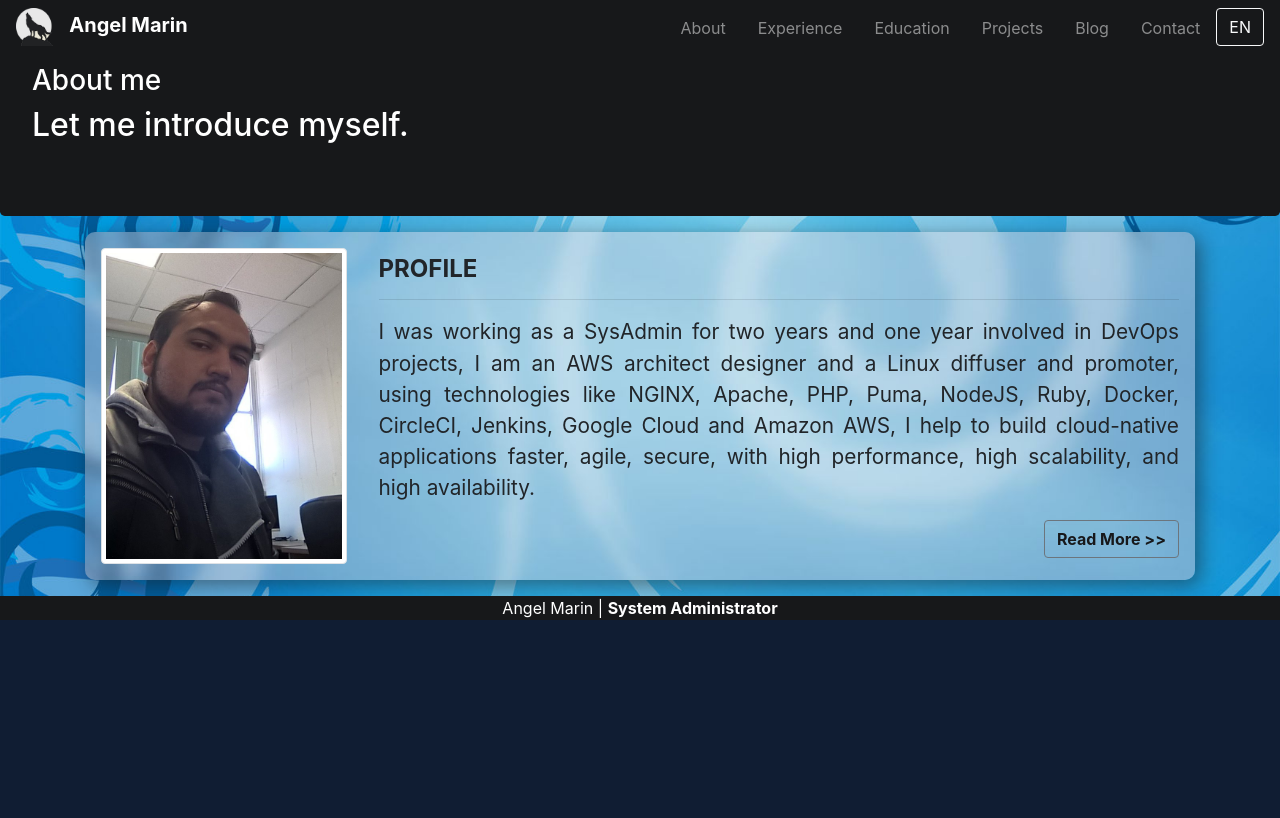
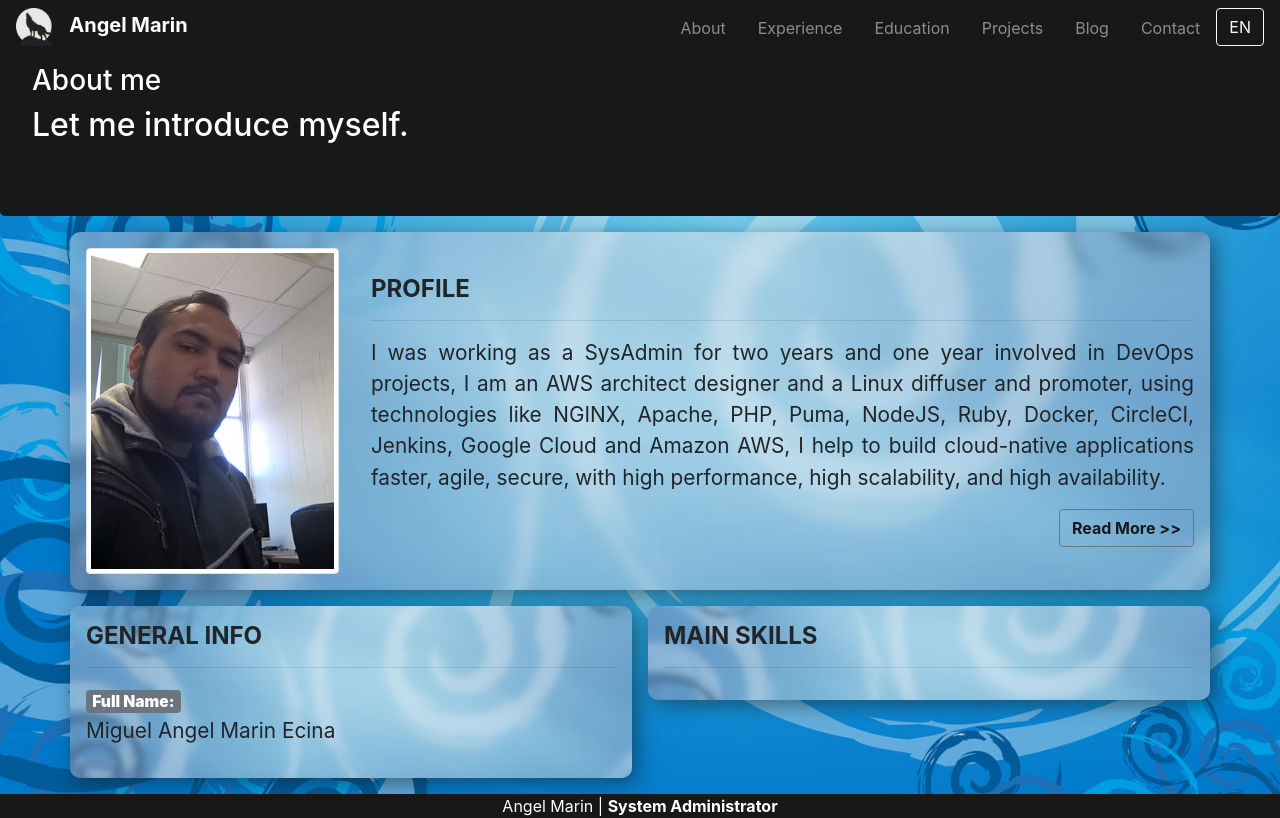
Before and after one commit to AngelMarinWolf/angelmarin-website, a Vue app: page /about in a window 1280 px wide. Built offline with nearby package versions, Linux system fonts and the light colour scheme.

Commit message:
Profile and Skill cards added

```diff
--- /dev/null
+++ b/src/components/InformationCard.vue
@@ -0,0 +1,26 @@
+<template lang="html">
+  <b-container class="p-0">
+    <h4><strong>GENERAL INFO</strong></h4>
+    <hr>
+    <ul class="list-unstyled description-text">
+      <li>
+        <b-badge>
+          <strong>Full Name:</strong>
+        </b-badge>
+        <p>Miguel Angel Marin Ecina</p>
+      </li>
+      <li>
+        <b-badge>
+        </b-badge>
+      </li>
+    </ul>
+  </b-container>
+</template>
+
+<script>
+export default {
+}
+</script>
+
+<style lang="css">
+</style>
--- a/src/components/ProfileCard.vue
+++ b/src/components/ProfileCard.vue
@@ -1,5 +1,4 @@
 <template lang="html">
-  <b-container id="ProfileCard" class="mt-3 mb-3">
   <b-row align-v="center">
     <b-col sm="12" md="3" class="p-3">
       <img src="../assets/pictures/profile_image.jpg" alt="Profile_Picture" class="img-thumbnail">
@@ -36,7 +35,6 @@
       </div>
     </b-col>
   </b-row>
-  </b-container>
 </template>
 
 <script>
@@ -50,9 +48,9 @@ export default {
   computed: {
     getReadMessageBtn () {
       if (this.readmoreShow) {
-        return "<< Collapse"
-      }else {
-        return "Read More >>"
+        return '<< Collapse'
+      } else {
+        return 'Read More >>'
       }
     }
   }
@@ -60,22 +58,6 @@ export default {
 </script>
 
 <style lang="css">
-#ProfileCard{
-  background-image: url('../assets/backgrounds/debian-blue-blur.jpg');
-  background-attachment: fixed;
-  background-position: center;
-  background-size: cover;
-
-  border-radius: 10px;
-  border-color: grey;
-
-  -webkit-box-shadow: 5px 5px 20px 0px rgba(23,24,26,0.5);
-  -moz-box-shadow: 5px 5px 20px 0px rgba(23,24,26,0.5);
-  box-shadow: 5px 5px 20px 0px rgba(23,24,26,0.5);
-}
-.description-text {
-  font-size: 1.30em;
-}
 .btn-outline-square {
   color: #17181A !important;
 }
--- /dev/null
+++ b/src/components/SkillsCard.vue
@@ -0,0 +1,14 @@
+<template lang="html">
+  <b-container class="p-0">
+    <h4><strong>MAIN SKILLS</strong></h4>
+    <hr>
+  </b-container>
+</template>
+
+<script>
+export default {
+}
+</script>
+
+<style lang="css">
+</style>
--- a/src/views/About.vue
+++ b/src/views/About.vue
@@ -1,8 +1,22 @@
 <template lang="html">
   <section id="About" class="animated fadeIn">
     <AboutTitle/>
-    <b-container>
+    <b-container id="ProfileCard" class="blurCard mt-3 mb-3">
       <ProfileCard/>
+    </b-container>
+    <b-container class="mt-3 mb-3">
+      <b-row>
+        <b-col sm="6" id="InformationCard" class="p-0 pr-2">
+          <b-container class="blurCard p-3">
+            <InformationCard/>
+          </b-container>
+        </b-col>
+        <b-col sm="6" id="SkillsCard" class="p-0 pl-2">
+          <b-container class="blurCard p-3">
+            <SkillsCard/>
+          </b-container>
+        </b-col>
+      </b-row>
     </b-container>
     <Footer/>
   </section>
@@ -11,12 +25,16 @@
 <script>
 import AboutTitle from '@/components/AboutTitle.vue'
 import ProfileCard from '@/components/ProfileCard.vue'
+import InformationCard from '@/components/InformationCard.vue'
+import SkillsCard from '@/components/SkillsCard.vue'
 import Footer from '@/components/Footer.vue'
 
 export default {
   components: {
     AboutTitle,
     ProfileCard,
+    InformationCard,
+    SkillsCard,
     Footer
   }
 }
@@ -29,7 +47,21 @@ export default {
   background-attachment: fixed;
   background-position: center;
   background-size: cover;
+}
+.blurCard {
+  background-image: url('../assets/backgrounds/debian-blue-blur.jpg');
+  background-attachment: fixed;
+  background-position: center;
+  background-size: cover;
 
-  /* height: inherit; */
+  border-radius: 10px;
+  border-color: grey;
+
+  -webkit-box-shadow: 5px 5px 20px 0px rgba(23,24,26,0.5);
+  -moz-box-shadow: 5px 5px 20px 0px rgba(23,24,26,0.5);
+  box-shadow: 5px 5px 20px 0px rgba(23,24,26,0.5);
+}
+.description-text {
+  font-size: 1.30em;
 }
 </style>
```
Lines whose indentation alone changed are shown as unchanged.
